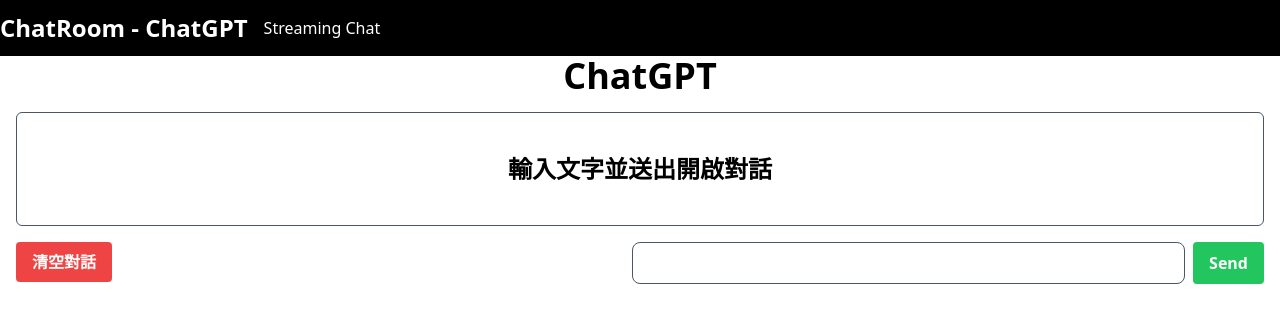
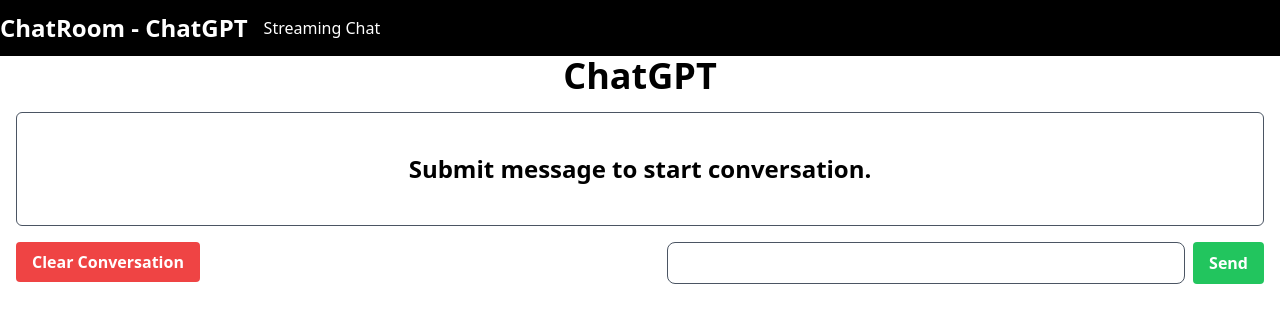
Before and after one commit to MRDavidYen/chatroom, a Next.js app: page / in a window 1280 px wide. Shown: the top 322 px of the page. Built offline with nearby package versions, Linux system fonts and the light colour scheme.

Commit message:
modify language in chat room

```diff
--- a/src/client/components/chatroom/index.tsx
+++ b/src/client/components/chatroom/index.tsx
@@ -47,7 +47,7 @@
                     <div
                         className="text-center text-2xl font-bold"
                     >
-                        <h2>輸入文字並送出開啟對話</h2>
+                        <h2>Submit message to start conversation.</h2>
                     </div>
             }
             <LoadingAnimation
--- a/src/pages/index.tsx
+++ b/src/pages/index.tsx
@@ -95,12 +95,12 @@
         <div
           className="w-full flex justify-between"
         >
-          <div className="w-40">
+          <div className="w-64">
             <button
               type="button"
               onClick={clearChat}
               className="bg-red-500 hover:bg-red-600 text-white font-bold py-2 px-4 rounded"
-            >清空對話</button>
+            >Clear Conversation</button>
           </div>
           <form
             action="POST"
```
